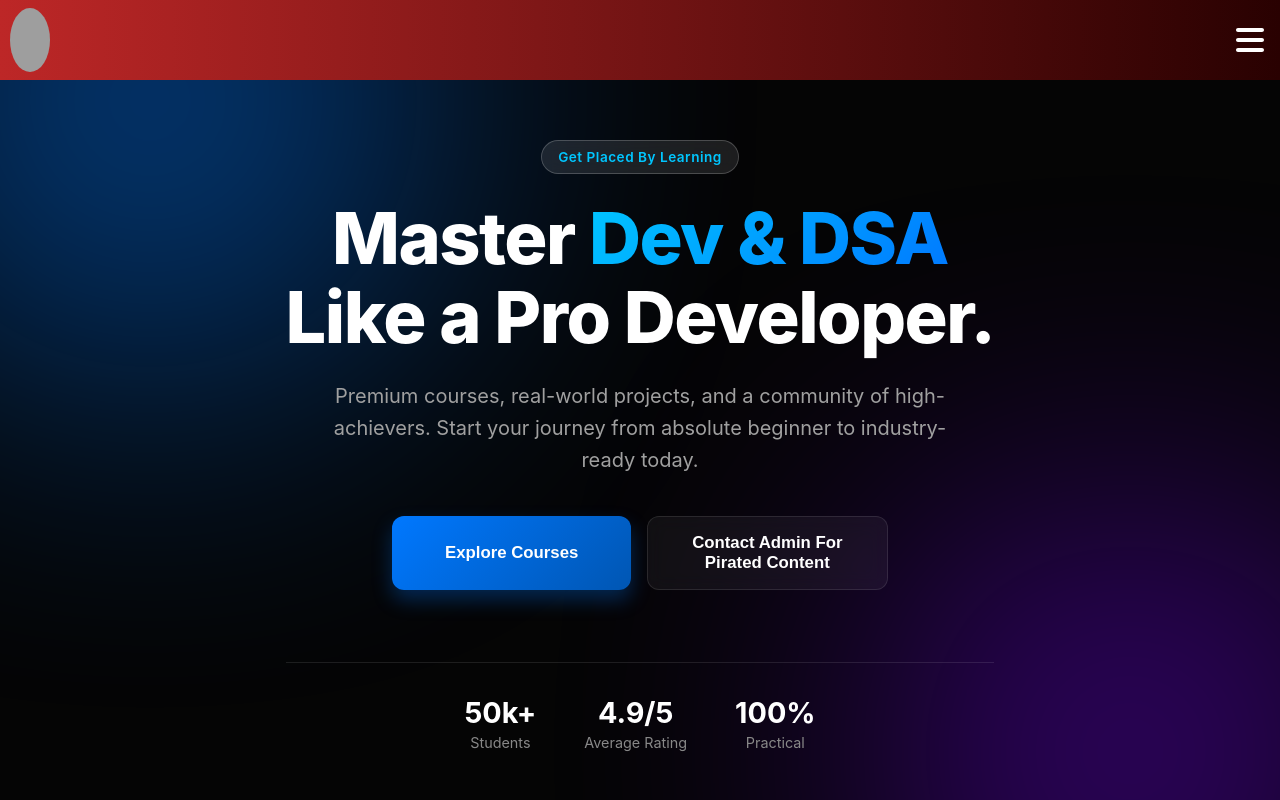
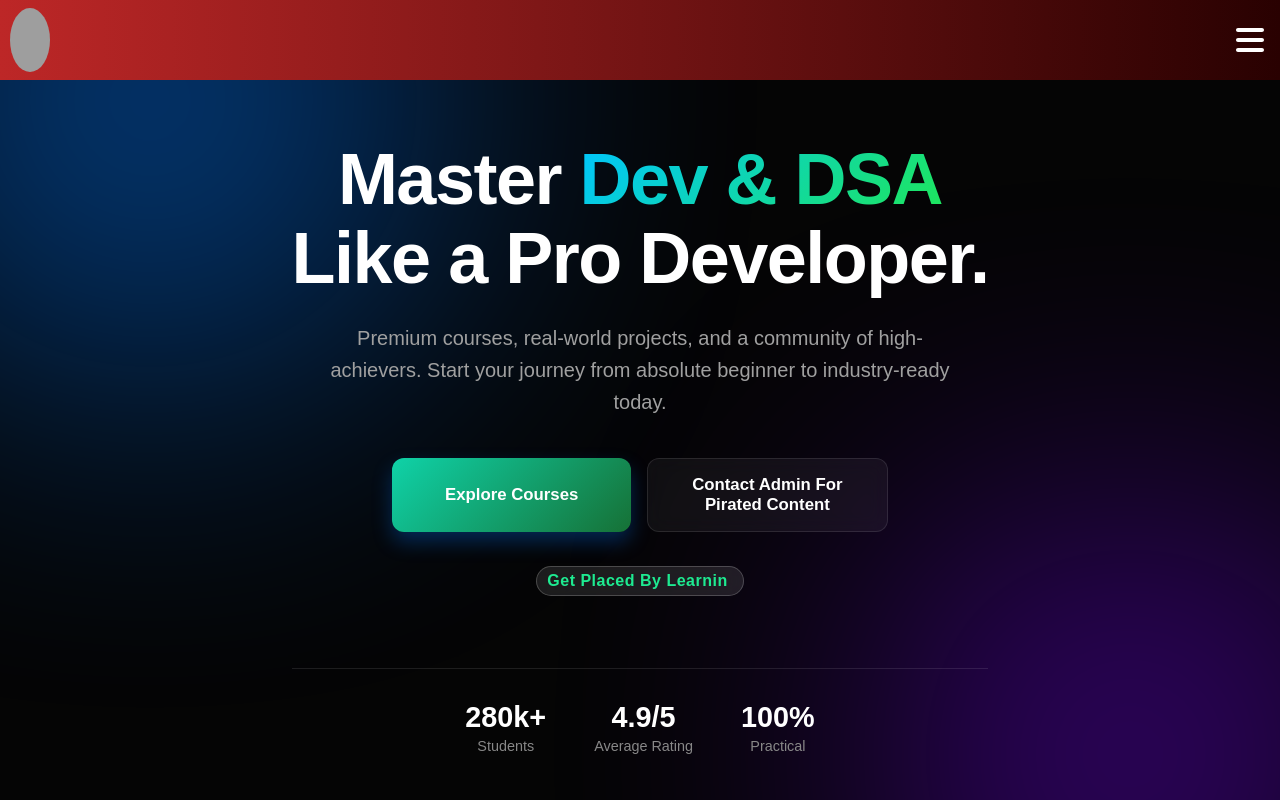
Before and after one commit to Bhavesh189/StudyTop, a React (Vite) app: page / in a window 1280 px wide. Shown: the top 800 px of the page. Built offline with nearby package versions, Linux system fonts and the light colour scheme; no server answers; grey boxes are pictures that could not be loaded.

Commit message:
V1 Finishing

```diff
--- a/package.json
+++ b/package.json
@@ -17,7 +17,9 @@
     "react-cookie": "^8.1.2",
     "react-dom": "^19.2.6",
     "react-hook-form": "^7.78.0",
-    "react-router-dom": "^7.17.0"
+    "react-router-dom": "^7.17.0",
+    "react-type-animation": "^3.2.0",
+    "react-typing-effect": "^2.0.5"
   },
   "devDependencies": {
     "@eslint/js": "^10.0.1",
--- a/src/App.jsx
+++ b/src/App.jsx
@@ -10,6 +10,7 @@ import Courses from './components/Courses.jsx';
 import { useNavigate } from 'react-router-dom';
 import See from './components/See.jsx'
 import Add from './components/Add.jsx';
+import Preloader from './components/Preloader.jsx';
 
 function App() {
 
--- a/src/components/Home.jsx
+++ b/src/components/Home.jsx
@@ -1,7 +1,9 @@
-import React from 'react';
+import React, { useEffect } from 'react';
 import Navbar from './Navbar';
 import Courses from './Courses';
 import './css/Home.css';
+import { TypeAnimation } from 'react-type-animation';
+import { useState } from 'react';
 
 const Home = () => {
 
@@ -12,6 +14,21 @@ const Home = () => {
     }
   }
 
+  const [students, setStudents] = useState(0);
+
+  useEffect(()=> {
+    let y = false;
+    let x = setInterval(()=> {
+      setStudents((prev) => {
+        if(prev >= 500) {
+          clearInterval(x)
+          return 500;
+        }
+        return prev+1;
+      })
+    },40)
+  }, [])
+
   return (
     <div className="home-wrapper">
       <Navbar />
@@ -21,7 +38,7 @@ const Home = () => {
         <div className="hero-bg-glow glow-2"></div>
 
         <div className="hero-content fade-in-up">
-          <div className="badge">Get Placed By Learning</div>
+
 
           <h1 className="hero-title">
             Master <span>Dev & DSA</span> <br/> Like a Pro Developer.
@@ -33,12 +50,30 @@ const Home = () => {
           </p>
 
           <div className="hero-buttons">
-            <button className="btn-primary" onClick={scrollInto}>Explore Courses</button>
-            <button className="btn-secondary">Contact Admin For Pirated Content</button>
+            <button className="btn-primary" onClick={scrollInto} style={{background: "linear-gradient(135deg, #0fd2a8, #167136)"}} >Explore Courses</button>
+            <button className="btn-secondary"><a href="https://bhavesh-portfolio189.vercel.app/">Contact Admin For Pirated Content </a></button>
+          </div>
+          <div className="badge">
+
+
+                  <TypeAnimation
+              sequence={[
+                'Understand Concept Deeply',
+                1000,
+                'Get Placed By Learning',
+                1000,
+                'Start your journey today',
+                1000
+              ]}
+              wrapper="span"
+              speed={50}
+              style={{ fontSize: '1rem', fontWeight: 'bold', display: 'inline-block'}}
+              repeat={Infinity}
+            />
           </div>
 
           <div className="hero-stats">
-            <div className="stat"><strong>50k+</strong> Students</div>
+            <div className="stat"><strong>{students}k+</strong> Students</div>
             <div className="stat"><strong>4.9/5</strong> Average Rating</div>
             <div className="stat"><strong>100%</strong> Practical</div>
           </div>
--- a/src/components/Navbar.jsx
+++ b/src/components/Navbar.jsx
@@ -6,12 +6,14 @@ import { faBars, faXmark } from '@fortawesome/free-solid-svg-icons'
 import { useState } from 'react'
 import { useNavigate } from 'react-router-dom'
 import { useEffect } from 'react'
+import Preloader from './Preloader'
 
 const Navbar = () => {
 
   const navigate = useNavigate();
 
   const [isOpen, setOpen] = useState(false);
+  const [change, isChange] = useState(false)
 
   function handleClick() {
     setOpen(prev => !prev);
@@ -35,6 +37,9 @@ const Navbar = () => {
 
 
   return (
+    <>
+    <Preloader key={location.pathname}/>
+
     <div className='nav'>
       <img src={logo} alt="Logo" />
 
@@ -43,10 +48,17 @@ const Navbar = () => {
 
       <ul  style={{right : isOpen ? "0" : "-70%"}}>
         <li onClick={()=> navi('/')}>Home</li>
-        <li onClick={()=> navi('/courses')}>Courses</li>
-        <li onClick={()=> navi('/account')}>Account</li>
+        <li onClick={()=> {
+          navi('/courses')
+          isChange(prev => !prev)
+        }}>Courses</li>
+        <li onClick={()=> {
+          navi('/account')
+          isChange(prev => !prev)
+        }}>Account</li>
       </ul>
     </div>
+  </>
   )
 }
 
--- /dev/null
+++ b/src/components/Preloader.jsx
@@ -0,0 +1,26 @@
+import React, { useState, useEffect } from 'react';
+import './css/Preloader.css';
+
+const Preloader = () => {
+  const [isVisible, setIsVisible] = useState(true);
+
+  useEffect(() => {
+    const timer = setTimeout(() => {
+      setIsVisible(false);
+    }, 1000);
+
+    return () => clearTimeout(timer);
+  }, []);
+
+  if (!isVisible) return null;
+
+  return (
+    <div className="preloader-overlay">
+      <div className="preloader-logo">
+        StudyTop
+      </div>
+    </div>
+  );
+};
+
+export default Preloader;
--- a/src/components/css/Courses.css
+++ b/src/components/css/Courses.css
@@ -23,7 +23,7 @@
 }
 
 .courses-title span {
-  background: linear-gradient(135deg, #00c6ff, #0078ff);
+  background: linear-gradient(135deg, #00c6ff, #1dff87);
   -webkit-background-clip: text;
   -webkit-text-fill-color: transparent;
 }
--- a/src/components/css/Home.css
+++ b/src/components/css/Home.css
@@ -66,13 +66,14 @@
 .badge {
   background: rgba(255, 255, 255, 0.1);
   border: 1px solid rgba(255, 255, 255, 0.2);
-  padding: 8px 16px;
+  padding: 5px 10px;
   border-radius: 50px;
   font-size: 0.85rem;
   font-weight: 600;
   letter-spacing: 0.5px;
-  color: #00c6ff;
+  color: #1eea91;
   backdrop-filter: blur(10px);
+  margin-top: 10px;
 }
 
 .hero-title {
@@ -84,9 +85,14 @@
 }
 
 .hero-title span {
-  background: linear-gradient(135deg, #00c6ff, #0078ff);
+  background: linear-gradient(135deg, #00c6ff, #1ee65a);
   -webkit-background-clip: text;
   -webkit-text-fill-color: transparent;
+}
+
+a {
+  text-decoration: none;
+  color : white;
 }
 
 .hero-subtitle {
@@ -104,7 +110,7 @@
 }
 
 .btn-primary {
-  background: linear-gradient(135deg, #0078ff, #0056b3);
+  background: linear-gradient(135deg, #0fd2a8, #14dd5b);
   color: white;
   border: none;
   padding: 16px 36px;
@@ -215,7 +221,7 @@
 
 .view-all-btn {
   background: transparent;
-  color: #0078ff;
+  color: #15ee90;
   border: 1px solid rgba(0, 120, 255, 0.3);
   padding: 8px 20px;
   border-radius: 30px;
--- /dev/null
+++ b/src/components/css/Preloader.css
@@ -0,0 +1,39 @@
+.preloader-overlay {
+  position: fixed;
+  top: 0;
+  left: 0;
+  width: 100%;
+  height: 100vh;
+  background-color: #050505;
+  display: flex;
+  justify-content: center;
+  align-items: center;
+  z-index: 9999;
+}
+
+.preloader-logo {
+  font-size: 3rem;
+  font-weight: 900;
+  background: linear-gradient(135deg, #00c6ff, #1ee65a);
+  -webkit-background-clip: text;
+  -webkit-text-fill-color: transparent;
+  animation: growAndFade 1s ease-in-out forwards;
+}
+
+@keyframes growAndFade {
+  0% {
+    transform: scale(0.8);
+    opacity: 0;
+  }
+  20% {
+    opacity: 1;
+  }
+  80% {
+    opacity: 1;
+    transform: scale(1.3);
+  }
+  100% {
+    transform: scale(1.6);
+    opacity: 0;
+  }
+}
--- a/src/index.css
+++ b/src/index.css
@@ -2,6 +2,7 @@
     margin: 0;
     padding: 0;
     box-sizing: border-box;
+    font-family : 'poppins', sans-serif;
 }
 
 body {
```
Also changed, not shown: 1 other file (tests, documents, lock files or other folders).
